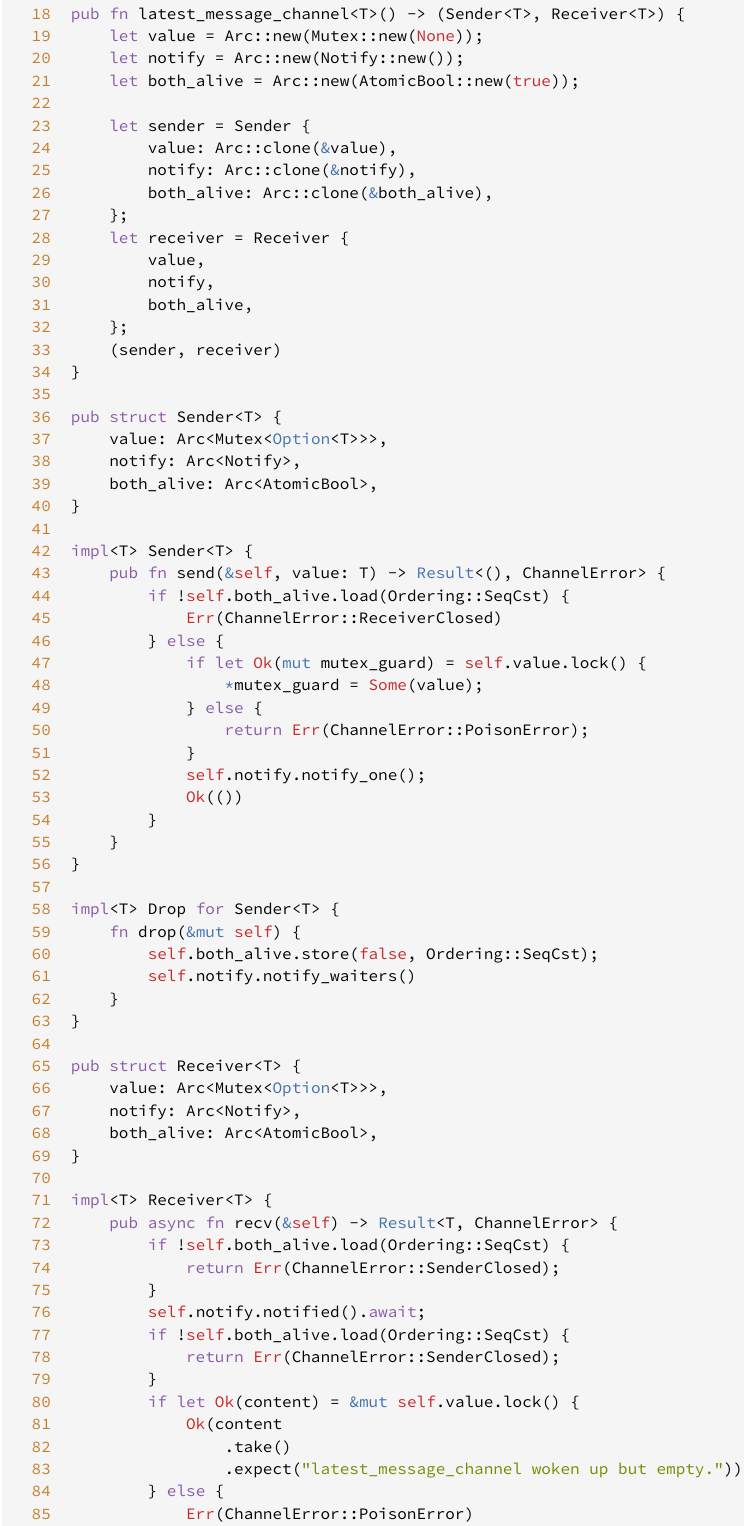
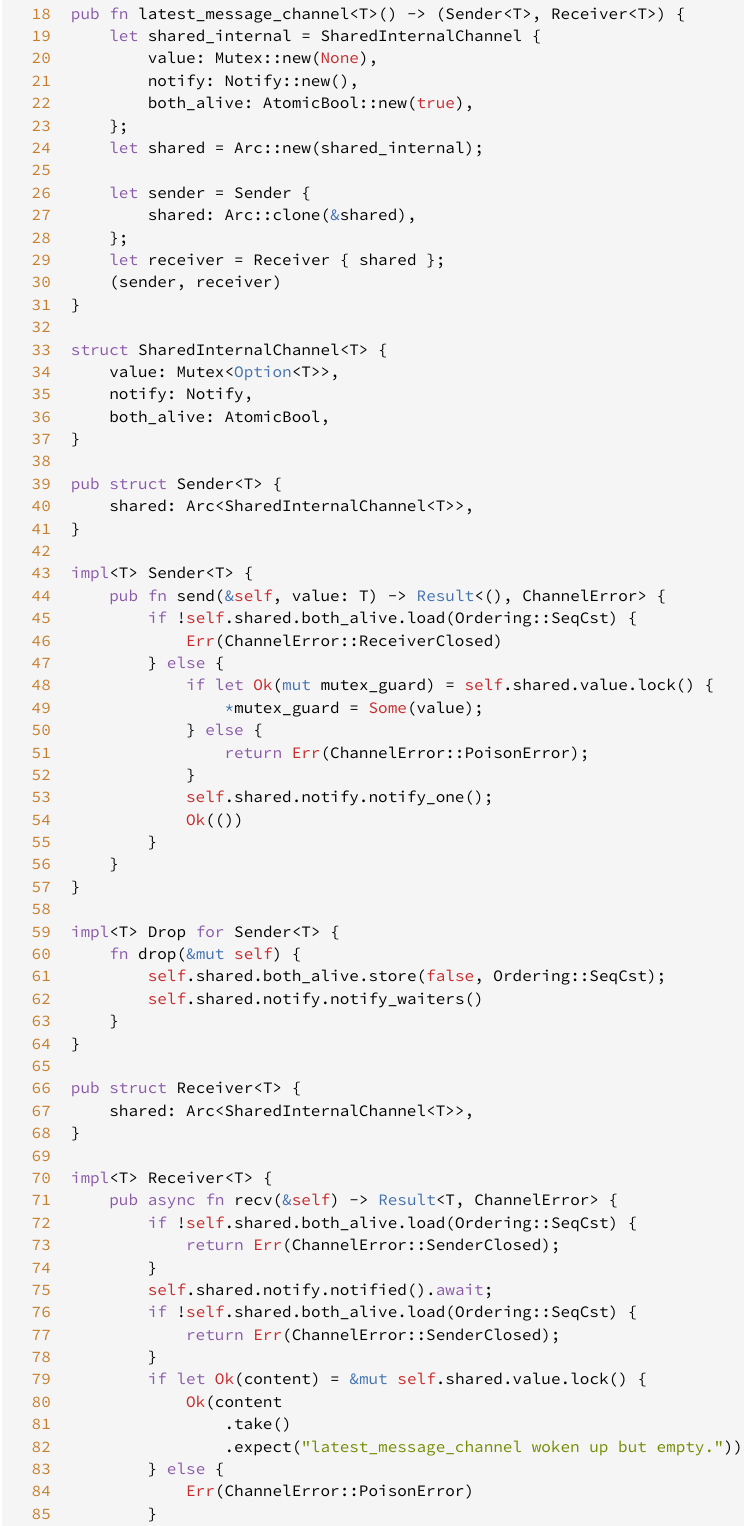
Before and after one commit to dmweis/last-message-channel, a plain HTML site: page src/last_message_channel/lib.rs.html in a window 1280 px wide. Shown: the part 547-2073 px from the top of the page, without its empty margins (13-757 px from the left). Drawn offline with Linux system fonts and the light colour scheme.

Commit message:
deploy: a65c5a6c74c2cec040255b4bcc54f0378bc6c07f

```diff
--- a/last_message_channel/fn.latest_message_channel.html
+++ b/last_message_channel/fn.latest_message_channel.html
@@ -1,4 +1,4 @@
 <!DOCTYPE html><html lang="en"><head><meta charset="utf-8"><meta name="viewport" content="width=device-width, initial-scale=1.0"><meta name="generator" content="rustdoc"><meta name="description" content="API documentation for the Rust `latest_message_channel` fn in crate `last_message_channel`."><meta name="keywords" content="rust, rustlang, rust-lang, latest_message_channel"><title>last_message_channel::latest_message_channel - Rust</title><link rel="stylesheet" type="text/css" href="../normalize.css"><link rel="stylesheet" type="text/css" href="../rustdoc.css" id="mainThemeStyle"><link rel="stylesheet" type="text/css" href="../light.css"  id="themeStyle"><link rel="stylesheet" type="text/css" href="../dark.css" disabled ><link rel="stylesheet" type="text/css" href="../ayu.css" disabled ><script id="default-settings"></script><script src="../storage.js"></script><noscript><link rel="stylesheet" href="../noscript.css"></noscript><link rel="icon" type="image/svg+xml" href="../favicon.svg">
 <link rel="alternate icon" type="image/png" href="../favicon-16x16.png">
 <link rel="alternate icon" type="image/png" href="../favicon-32x32.png"><style type="text/css">#crate-search{background-image:url("../down-arrow.svg");}</style></head><body class="rustdoc fn"><!--[if lte IE 8]><div class="warning">This old browser is unsupported and will most likely display funky things.</div><![endif]--><nav class="sidebar"><div class="sidebar-menu">&#9776;</div><a href='../last_message_channel/index.html'><div class='logo-container rust-logo'><img src='../rust-logo.png' alt='logo'></div></a><div class="sidebar-elems"><p class="location"><a href="index.html">last_message_channel</a></p><script>window.sidebarCurrent = {name: "latest_message_channel", ty: "fn", relpath: ""};</script><script defer src="sidebar-items.js"></script></div></nav><div class="theme-picker"><button id="theme-picker" aria-label="Pick another theme!" aria-haspopup="menu"><img src="../brush.svg" width="18" alt="Pick another theme!"></button><div id="theme-choices" role="menu"></div></div><script src="../theme.js"></script><nav class="sub"><form class="search-form"><div class="search-container"><div><select id="crate-search"><option value="All crates">All crates</option></select><input class="search-input" name="search" disabled autocomplete="off" spellcheck="false" placeholder="Click or press ‘S’ to search, ‘?’ for more options…" type="search"></div><button type="button" class="help-button">?</button>
-                <a id="settings-menu" href="../settings.html"><img src="../wheel.svg" width="18" alt="Change settings"></a></div></form></nav><section id="main" class="content"><h1 class="fqn"><span class="out-of-band"><span id="render-detail"><a id="toggle-all-docs" href="javascript:void(0)" title="collapse all docs">[<span class="inner">&#x2212;</span>]</a></span><a class="srclink" href="../src/last_message_channel/lib.rs.html#18-34" title="goto source code">[src]</a></span><span class="in-band">Function <a href="index.html">last_message_channel</a>::<wbr><a class="fn" href="">latest_message_channel</a></span></h1><pre class="rust fn">pub fn latest_message_channel&lt;T&gt;() -&gt; <a class="primitive" href="https://doc.rust-lang.org/nightly/std/primitive.tuple.html">(</a><a class="struct" href="../last_message_channel/struct.Sender.html" title="struct last_message_channel::Sender">Sender</a>&lt;T&gt;, <a class="struct" href="../last_message_channel/struct.Receiver.html" title="struct last_message_channel::Receiver">Receiver</a>&lt;T&gt;<a class="primitive" href="https://doc.rust-lang.org/nightly/std/primitive.tuple.html">)</a></pre></section><section id="search" class="content hidden"></section><section class="footer"></section><script>window.rootPath = "../";window.currentCrate = "last_message_channel";</script><script src="../main.js"></script><script defer src="../search-index.js"></script></body></html>
+                <a id="settings-menu" href="../settings.html"><img src="../wheel.svg" width="18" alt="Change settings"></a></div></form></nav><section id="main" class="content"><h1 class="fqn"><span class="out-of-band"><span id="render-detail"><a id="toggle-all-docs" href="javascript:void(0)" title="collapse all docs">[<span class="inner">&#x2212;</span>]</a></span><a class="srclink" href="../src/last_message_channel/lib.rs.html#18-31" title="goto source code">[src]</a></span><span class="in-band">Function <a href="index.html">last_message_channel</a>::<wbr><a class="fn" href="">latest_message_channel</a></span></h1><pre class="rust fn">pub fn latest_message_channel&lt;T&gt;() -&gt; <a class="primitive" href="https://doc.rust-lang.org/nightly/std/primitive.tuple.html">(</a><a class="struct" href="../last_message_channel/struct.Sender.html" title="struct last_message_channel::Sender">Sender</a>&lt;T&gt;, <a class="struct" href="../last_message_channel/struct.Receiver.html" title="struct last_message_channel::Receiver">Receiver</a>&lt;T&gt;<a class="primitive" href="https://doc.rust-lang.org/nightly/std/primitive.tuple.html">)</a></pre></section><section id="search" class="content hidden"></section><section class="footer"></section><script>window.rootPath = "../";window.currentCrate = "last_message_channel";</script><script src="../main.js"></script><script defer src="../search-index.js"></script></body></html>
--- a/search-index.js
+++ b/search-index.js
@@ -1,4 +1,4 @@
 var searchIndex = JSON.parse('{\
-"last_message_channel":{"doc":"","i":[[4,"ChannelError","last_message_channel","",null,null],[13,"SenderClosed","","",0,null],[13,"ReceiverClosed","","",0,null],[13,"PoisonError","","",0,null],[5,"latest_message_channel","","",null,[[]]],[3,"Sender","","",null,null],[11,"send","","",1,[[],[["result",4],["channelerror",4]]]],[3,"Receiver","","",null,null],[11,"recv","","",2,[[]]],[11,"try_recv","","",2,[[],[["result",4],["option",4],["channelerror",4]]]],[11,"from","","",0,[[]]],[11,"into","","",0,[[]]],[11,"to_string","","",0,[[],["string",3]]],[11,"borrow","","",0,[[]]],[11,"borrow_mut","","",0,[[]]],[11,"try_from","","",0,[[],["result",4]]],[11,"try_into","","",0,[[],["result",4]]],[11,"type_id","","",0,[[],["typeid",3]]],[11,"from","","",1,[[]]],[11,"into","","",1,[[]]],[11,"borrow","","",1,[[]]],[11,"borrow_mut","","",1,[[]]],[11,"try_from","","",1,[[],["result",4]]],[11,"try_into","","",1,[[],["result",4]]],[11,"type_id","","",1,[[],["typeid",3]]],[11,"from","","",2,[[]]],[11,"into","","",2,[[]]],[11,"borrow","","",2,[[]]],[11,"borrow_mut","","",2,[[]]],[11,"try_from","","",2,[[],["result",4]]],[11,"try_into","","",2,[[],["result",4]]],[11,"type_id","","",2,[[],["typeid",3]]],[11,"drop","","",1,[[]]],[11,"drop","","",2,[[]]],[11,"eq","","",0,[[["channelerror",4]]]],[11,"fmt","","",0,[[["formatter",3]],["result",6]]],[11,"fmt","","",0,[[["formatter",3]],["result",6]]]],"p":[[4,"ChannelError"],[3,"Sender"],[3,"Receiver"]]}\
+"last_message_channel":{"doc":"","i":[[4,"ChannelError","last_message_channel","",null,null],[13,"SenderClosed","","",0,null],[13,"ReceiverClosed","","",0,null],[13,"PoisonError","","",0,null],[5,"latest_message_channel","","",null,[[]]],[3,"Sender","","",null,null],[11,"send","","",1,[[],[["channelerror",4],["result",4]]]],[3,"Receiver","","",null,null],[11,"recv","","",2,[[]]],[11,"try_recv","","",2,[[],[["option",4],["channelerror",4],["result",4]]]],[11,"from","","",0,[[]]],[11,"into","","",0,[[]]],[11,"to_string","","",0,[[],["string",3]]],[11,"borrow","","",0,[[]]],[11,"borrow_mut","","",0,[[]]],[11,"try_from","","",0,[[],["result",4]]],[11,"try_into","","",0,[[],["result",4]]],[11,"type_id","","",0,[[],["typeid",3]]],[11,"from","","",1,[[]]],[11,"into","","",1,[[]]],[11,"borrow","","",1,[[]]],[11,"borrow_mut","","",1,[[]]],[11,"try_from","","",1,[[],["result",4]]],[11,"try_into","","",1,[[],["result",4]]],[11,"type_id","","",1,[[],["typeid",3]]],[11,"from","","",2,[[]]],[11,"into","","",2,[[]]],[11,"borrow","","",2,[[]]],[11,"borrow_mut","","",2,[[]]],[11,"try_from","","",2,[[],["result",4]]],[11,"try_into","","",2,[[],["result",4]]],[11,"type_id","","",2,[[],["typeid",3]]],[11,"drop","","",1,[[]]],[11,"drop","","",2,[[]]],[11,"eq","","",0,[[["channelerror",4]]]],[11,"fmt","","",0,[[["formatter",3]],["result",6]]],[11,"fmt","","",0,[[["formatter",3]],["result",6]]]],"p":[[4,"ChannelError"],[3,"Sender"],[3,"Receiver"]]}\
 }');
 addSearchOptions(searchIndex);initSearch(searchIndex);
--- a/src/last_message_channel/lib.rs.html
+++ b/src/last_message_channel/lib.rs.html
@@ -167,7 +167,6 @@
 <span id="164">164</span>
 <span id="165">165</span>
 <span id="166">166</span>
-<span id="167">167</span>
 </pre><div class="example-wrap"><pre class="rust ">
 <span class="kw">use</span> <span class="ident">std</span>::<span class="ident">sync</span>::{
     <span class="ident">atomic</span>::{<span class="ident">AtomicBool</span>, <span class="ident">Ordering</span>},
@@ -187,40 +186,41 @@
 }
 
 <span class="kw">pub</span> <span class="kw">fn</span> <span class="ident">latest_message_channel</span><span class="op">&lt;</span><span class="ident">T</span><span class="op">&gt;</span>() <span class="op">-</span><span class="op">&gt;</span> (<span class="ident">Sender</span><span class="op">&lt;</span><span class="ident">T</span><span class="op">&gt;</span>, <span class="ident">Receiver</span><span class="op">&lt;</span><span class="ident">T</span><span class="op">&gt;</span>) {
-    <span class="kw">let</span> <span class="ident">value</span> <span class="op">=</span> <span class="ident">Arc</span>::<span class="ident">new</span>(<span class="ident">Mutex</span>::<span class="ident">new</span>(<span class="prelude-val">None</span>));
-    <span class="kw">let</span> <span class="ident">notify</span> <span class="op">=</span> <span class="ident">Arc</span>::<span class="ident">new</span>(<span class="ident">Notify</span>::<span class="ident">new</span>());
-    <span class="kw">let</span> <span class="ident">both_alive</span> <span class="op">=</span> <span class="ident">Arc</span>::<span class="ident">new</span>(<span class="ident">AtomicBool</span>::<span class="ident">new</span>(<span class="bool-val">true</span>));
+    <span class="kw">let</span> <span class="ident">shared_internal</span> <span class="op">=</span> <span class="ident">SharedInternalChannel</span> {
+        <span class="ident">value</span>: <span class="ident">Mutex</span>::<span class="ident">new</span>(<span class="prelude-val">None</span>),
+        <span class="ident">notify</span>: <span class="ident">Notify</span>::<span class="ident">new</span>(),
+        <span class="ident">both_alive</span>: <span class="ident">AtomicBool</span>::<span class="ident">new</span>(<span class="bool-val">true</span>),
+    };
+    <span class="kw">let</span> <span class="ident">shared</span> <span class="op">=</span> <span class="ident">Arc</span>::<span class="ident">new</span>(<span class="ident">shared_internal</span>);
 
     <span class="kw">let</span> <span class="ident">sender</span> <span class="op">=</span> <span class="ident">Sender</span> {
-        <span class="ident">value</span>: <span class="ident">Arc</span>::<span class="ident">clone</span>(<span class="kw-2">&amp;</span><span class="ident">value</span>),
-        <span class="ident">notify</span>: <span class="ident">Arc</span>::<span class="ident">clone</span>(<span class="kw-2">&amp;</span><span class="ident">notify</span>),
-        <span class="ident">both_alive</span>: <span class="ident">Arc</span>::<span class="ident">clone</span>(<span class="kw-2">&amp;</span><span class="ident">both_alive</span>),
+        <span class="ident">shared</span>: <span class="ident">Arc</span>::<span class="ident">clone</span>(<span class="kw-2">&amp;</span><span class="ident">shared</span>),
     };
-    <span class="kw">let</span> <span class="ident">receiver</span> <span class="op">=</span> <span class="ident">Receiver</span> {
-        <span class="ident">value</span>,
-        <span class="ident">notify</span>,
-        <span class="ident">both_alive</span>,
-    };
+    <span class="kw">let</span> <span class="ident">receiver</span> <span class="op">=</span> <span class="ident">Receiver</span> { <span class="ident">shared</span> };
     (<span class="ident">sender</span>, <span class="ident">receiver</span>)
 }
 
+<span class="kw">struct</span> <span class="ident">SharedInternalChannel</span><span class="op">&lt;</span><span class="ident">T</span><span class="op">&gt;</span> {
+    <span class="ident">value</span>: <span class="ident">Mutex</span><span class="op">&lt;</span><span class="prelude-ty">Option</span><span class="op">&lt;</span><span class="ident">T</span><span class="op">&gt;</span><span class="op">&gt;</span>,
+    <span class="ident">notify</span>: <span class="ident">Notify</span>,
+    <span class="ident">both_alive</span>: <span class="ident">AtomicBool</span>,
+}
+
 <span class="kw">pub</span> <span class="kw">struct</span> <span class="ident">Sender</span><span class="op">&lt;</span><span class="ident">T</span><span class="op">&gt;</span> {
-    <span class="ident">value</span>: <span class="ident">Arc</span><span class="op">&lt;</span><span class="ident">Mutex</span><span class="op">&lt;</span><span class="prelude-ty">Option</span><span class="op">&lt;</span><span class="ident">T</span><span class="op">&gt;</span><span class="op">&gt;</span><span class="op">&gt;</span>,
-    <span class="ident">notify</span>: <span class="ident">Arc</span><span class="op">&lt;</span><span class="ident">Notify</span><span class="op">&gt;</span>,
-    <span class="ident">both_alive</span>: <span class="ident">Arc</span><span class="op">&lt;</span><span class="ident">AtomicBool</span><span class="op">&gt;</span>,
+    <span class="ident">shared</span>: <span class="ident">Arc</span><span class="op">&lt;</span><span class="ident">SharedInternalChannel</span><span class="op">&lt;</span><span class="ident">T</span><span class="op">&gt;</span><span class="op">&gt;</span>,
 }
 
 <span class="kw">impl</span><span class="op">&lt;</span><span class="ident">T</span><span class="op">&gt;</span> <span class="ident">Sender</span><span class="op">&lt;</span><span class="ident">T</span><span class="op">&gt;</span> {
     <span class="kw">pub</span> <span class="kw">fn</span> <span class="ident">send</span>(<span class="kw-2">&amp;</span><span class="self">self</span>, <span class="ident">value</span>: <span class="ident">T</span>) <span class="op">-</span><span class="op">&gt;</span> <span class="prelude-ty">Result</span><span class="op">&lt;</span>(), <span class="ident">ChannelError</span><span class="op">&gt;</span> {
-        <span class="kw">if</span> <span class="op">!</span><span class="self">self</span>.<span class="ident">both_alive</span>.<span class="ident">load</span>(<span class="ident">Ordering</span>::<span class="ident">SeqCst</span>) {
+        <span class="kw">if</span> <span class="op">!</span><span class="self">self</span>.<span class="ident">shared</span>.<span class="ident">both_alive</span>.<span class="ident">load</span>(<span class="ident">Ordering</span>::<span class="ident">SeqCst</span>) {
             <span class="prelude-val">Err</span>(<span class="ident">ChannelError</span>::<span class="ident">ReceiverClosed</span>)
         } <span class="kw">else</span> {
-            <span class="kw">if</span> <span class="kw">let</span> <span class="prelude-val">Ok</span>(<span class="kw-2">mut</span> <span class="ident">mutex_guard</span>) <span class="op">=</span> <span class="self">self</span>.<span class="ident">value</span>.<span class="ident">lock</span>() {
+            <span class="kw">if</span> <span class="kw">let</span> <span class="prelude-val">Ok</span>(<span class="kw-2">mut</span> <span class="ident">mutex_guard</span>) <span class="op">=</span> <span class="self">self</span>.<span class="ident">shared</span>.<span class="ident">value</span>.<span class="ident">lock</span>() {
                 <span class="kw-2">*</span><span class="ident">mutex_guard</span> <span class="op">=</span> <span class="prelude-val">Some</span>(<span class="ident">value</span>);
             } <span class="kw">else</span> {
                 <span class="kw">return</span> <span class="prelude-val">Err</span>(<span class="ident">ChannelError</span>::<span class="ident">PoisonError</span>);
             }
-            <span class="self">self</span>.<span class="ident">notify</span>.<span class="ident">notify_one</span>();
+            <span class="self">self</span>.<span class="ident">shared</span>.<span class="ident">notify</span>.<span class="ident">notify_one</span>();
             <span class="prelude-val">Ok</span>(())
         }
     }
@@ -228,27 +228,25 @@
 
 <span class="kw">impl</span><span class="op">&lt;</span><span class="ident">T</span><span class="op">&gt;</span> <span class="ident">Drop</span> <span class="kw">for</span> <span class="ident">Sender</span><span class="op">&lt;</span><span class="ident">T</span><span class="op">&gt;</span> {
     <span class="kw">fn</span> <span class="ident">drop</span>(<span class="kw-2">&amp;</span><span class="kw-2">mut</span> <span class="self">self</span>) {
-        <span class="self">self</span>.<span class="ident">both_alive</span>.<span class="ident">store</span>(<span class="bool-val">false</span>, <span class="ident">Ordering</span>::<span class="ident">SeqCst</span>);
-        <span class="self">self</span>.<span class="ident">notify</span>.<span class="ident">notify_waiters</span>()
+        <span class="self">self</span>.<span class="ident">shared</span>.<span class="ident">both_alive</span>.<span class="ident">store</span>(<span class="bool-val">false</span>, <span class="ident">Ordering</span>::<span class="ident">SeqCst</span>);
+        <span class="self">self</span>.<span class="ident">shared</span>.<span class="ident">notify</span>.<span class="ident">notify_waiters</span>()
     }
 }
 
 <span class="kw">pub</span> <span class="kw">struct</span> <span class="ident">Receiver</span><span class="op">&lt;</span><span class="ident">T</span><span class="op">&gt;</span> {
-    <span class="ident">value</span>: <span class="ident">Arc</span><span class="op">&lt;</span><span class="ident">Mutex</span><span class="op">&lt;</span><span class="prelude-ty">Option</span><span class="op">&lt;</span><span class="ident">T</span><span class="op">&gt;</span><span class="op">&gt;</span><span class="op">&gt;</span>,
-    <span class="ident">notify</span>: <span class="ident">Arc</span><span class="op">&lt;</span><span class="ident">Notify</span><span class="op">&gt;</span>,
-    <span class="ident">both_alive</span>: <span class="ident">Arc</span><span class="op">&lt;</span><span class="ident">AtomicBool</span><span class="op">&gt;</span>,
+    <span class="ident">shared</span>: <span class="ident">Arc</span><span class="op">&lt;</span><span class="ident">SharedInternalChannel</span><span class="op">&lt;</span><span class="ident">T</span><span class="op">&gt;</span><span class="op">&gt;</span>,
 }
 
 <span class="kw">impl</span><span class="op">&lt;</span><span class="ident">T</span><span class="op">&gt;</span> <span class="ident">Receiver</span><span class="op">&lt;</span><span class="ident">T</span><span class="op">&gt;</span> {
     <span class="kw">pub</span> <span class="kw">async</span> <span class="kw">fn</span> <span class="ident">recv</span>(<span class="kw-2">&amp;</span><span class="self">self</span>) <span class="op">-</span><span class="op">&gt;</span> <span class="prelude-ty">Result</span><span class="op">&lt;</span><span class="ident">T</span>, <span class="ident">ChannelError</span><span class="op">&gt;</span> {
-        <span class="kw">if</span> <span class="op">!</span><span class="self">self</span>.<span class="ident">both_alive</span>.<span class="ident">load</span>(<span class="ident">Ordering</span>::<span class="ident">SeqCst</span>) {
+        <span class="kw">if</span> <span class="op">!</span><span class="self">self</span>.<span class="ident">shared</span>.<span class="ident">both_alive</span>.<span class="ident">load</span>(<span class="ident">Ordering</span>::<span class="ident">SeqCst</span>) {
             <span class="kw">return</span> <span class="prelude-val">Err</span>(<span class="ident">ChannelError</span>::<span class="ident">SenderClosed</span>);
         }
-        <span class="self">self</span>.<span class="ident">notify</span>.<span class="ident">notified</span>().<span class="kw">await</span>;
-        <span class="kw">if</span> <span class="op">!</span><span class="self">self</span>.<span class="ident">both_alive</span>.<span class="ident">load</span>(<span class="ident">Ordering</span>::<span class="ident">SeqCst</span>) {
+        <span class="self">self</span>.<span class="ident">shared</span>.<span class="ident">notify</span>.<span class="ident">notified</span>().<span class="kw">await</span>;
+        <span class="kw">if</span> <span class="op">!</span><span class="self">self</span>.<span class="ident">shared</span>.<span class="ident">both_alive</span>.<span class="ident">load</span>(<span class="ident">Ordering</span>::<span class="ident">SeqCst</span>) {
             <span class="kw">return</span> <span class="prelude-val">Err</span>(<span class="ident">ChannelError</span>::<span class="ident">SenderClosed</span>);
         }
-        <span class="kw">if</span> <span class="kw">let</span> <span class="prelude-val">Ok</span>(<span class="ident">content</span>) <span class="op">=</span> <span class="kw-2">&amp;</span><span class="kw-2">mut</span> <span class="self">self</span>.<span class="ident">value</span>.<span class="ident">lock</span>() {
+        <span class="kw">if</span> <span class="kw">let</span> <span class="prelude-val">Ok</span>(<span class="ident">content</span>) <span class="op">=</span> <span class="kw-2">&amp;</span><span class="kw-2">mut</span> <span class="self">self</span>.<span class="ident">shared</span>.<span class="ident">value</span>.<span class="ident">lock</span>() {
             <span class="prelude-val">Ok</span>(<span class="ident">content</span>
                 .<span class="ident">take</span>()
                 .<span class="ident">expect</span>(<span class="string">&quot;latest_message_channel woken up but empty.&quot;</span>))
@@ -258,10 +256,10 @@
     }
 
     <span class="kw">pub</span> <span class="kw">fn</span> <span class="ident">try_recv</span>(<span class="kw-2">&amp;</span><span class="self">self</span>) <span class="op">-</span><span class="op">&gt;</span> <span class="prelude-ty">Result</span><span class="op">&lt;</span><span class="prelude-ty">Option</span><span class="op">&lt;</span><span class="ident">T</span><span class="op">&gt;</span>, <span class="ident">ChannelError</span><span class="op">&gt;</span> {
-        <span class="kw">if</span> <span class="op">!</span><span class="self">self</span>.<span class="ident">both_alive</span>.<span class="ident">load</span>(<span class="ident">Ordering</span>::<span class="ident">SeqCst</span>) {
+        <span class="kw">if</span> <span class="op">!</span><span class="self">self</span>.<span class="ident">shared</span>.<span class="ident">both_alive</span>.<span class="ident">load</span>(<span class="ident">Ordering</span>::<span class="ident">SeqCst</span>) {
             <span class="kw">return</span> <span class="prelude-val">Err</span>(<span class="ident">ChannelError</span>::<span class="ident">SenderClosed</span>);
         }
-        <span class="kw">if</span> <span class="kw">let</span> <span class="prelude-val">Ok</span>(<span class="ident">content</span>) <span class="op">=</span> <span class="kw-2">&amp;</span><span class="kw-2">mut</span> <span class="self">self</span>.<span class="ident">value</span>.<span class="ident">lock</span>() {
+        <span class="kw">if</span> <span class="kw">let</span> <span class="prelude-val">Ok</span>(<span class="ident">content</span>) <span class="op">=</span> <span class="kw-2">&amp;</span><span class="kw-2">mut</span> <span class="self">self</span>.<span class="ident">shared</span>.<span class="ident">value</span>.<span class="ident">lock</span>() {
             <span class="prelude-val">Ok</span>(<span class="ident">content</span>.<span class="ident">take</span>())
         } <span class="kw">else</span> {
             <span class="prelude-val">Err</span>(<span class="ident">ChannelError</span>::<span class="ident">PoisonError</span>)
@@ -271,7 +269,7 @@
 
 <span class="kw">impl</span><span class="op">&lt;</span><span class="ident">T</span><span class="op">&gt;</span> <span class="ident">Drop</span> <span class="kw">for</span> <span class="ident">Receiver</span><span class="op">&lt;</span><span class="ident">T</span><span class="op">&gt;</span> {
     <span class="kw">fn</span> <span class="ident">drop</span>(<span class="kw-2">&amp;</span><span class="kw-2">mut</span> <span class="self">self</span>) {
-        <span class="self">self</span>.<span class="ident">both_alive</span>.<span class="ident">store</span>(<span class="bool-val">false</span>, <span class="ident">Ordering</span>::<span class="ident">SeqCst</span>);
+        <span class="self">self</span>.<span class="ident">shared</span>.<span class="ident">both_alive</span>.<span class="ident">store</span>(<span class="bool-val">false</span>, <span class="ident">Ordering</span>::<span class="ident">SeqCst</span>);
     }
 }
 
```
Also changed, not shown: last_message_channel/index.html (+1 -1 lines), last_message_channel/struct.Receiver.html (+1 -1 lines), last_message_channel/struct.Sender.html (+1 -1 lines).
